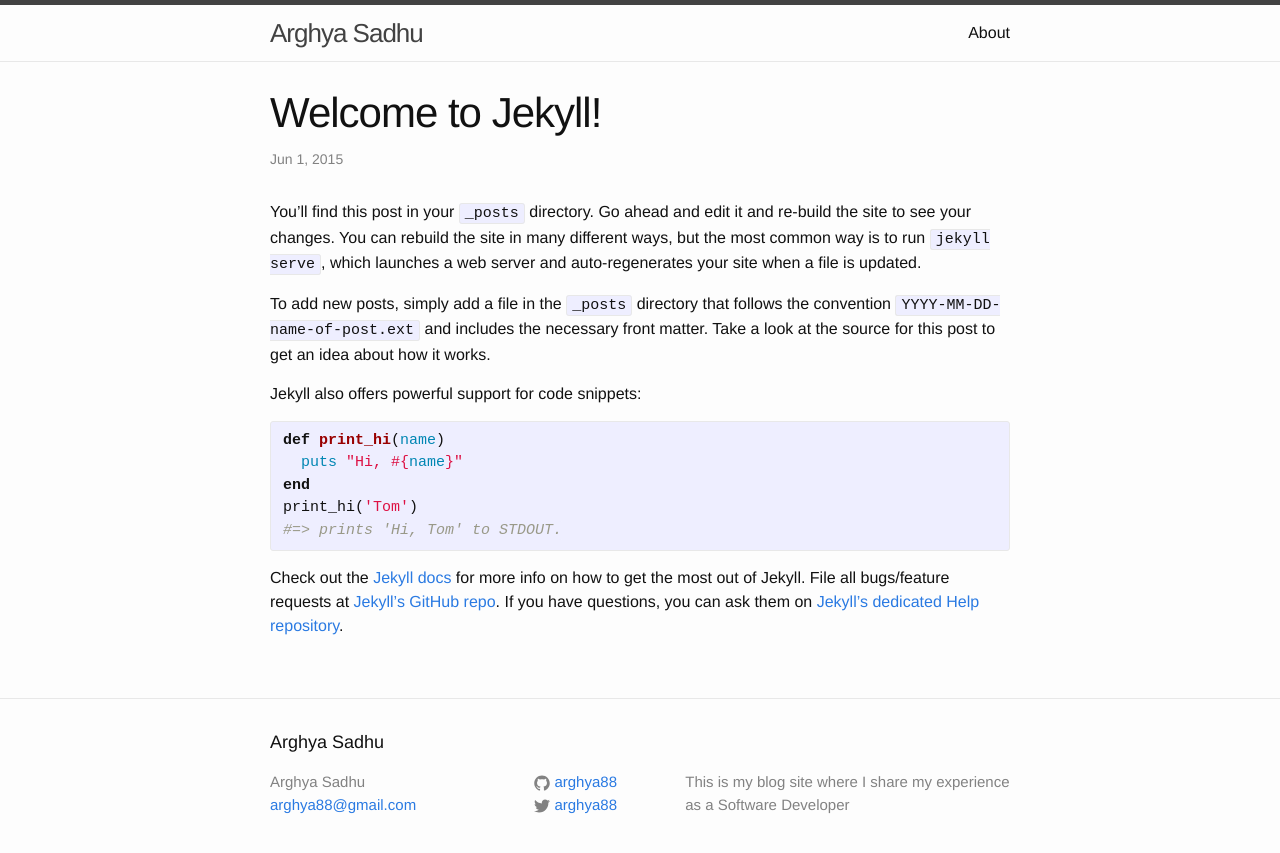
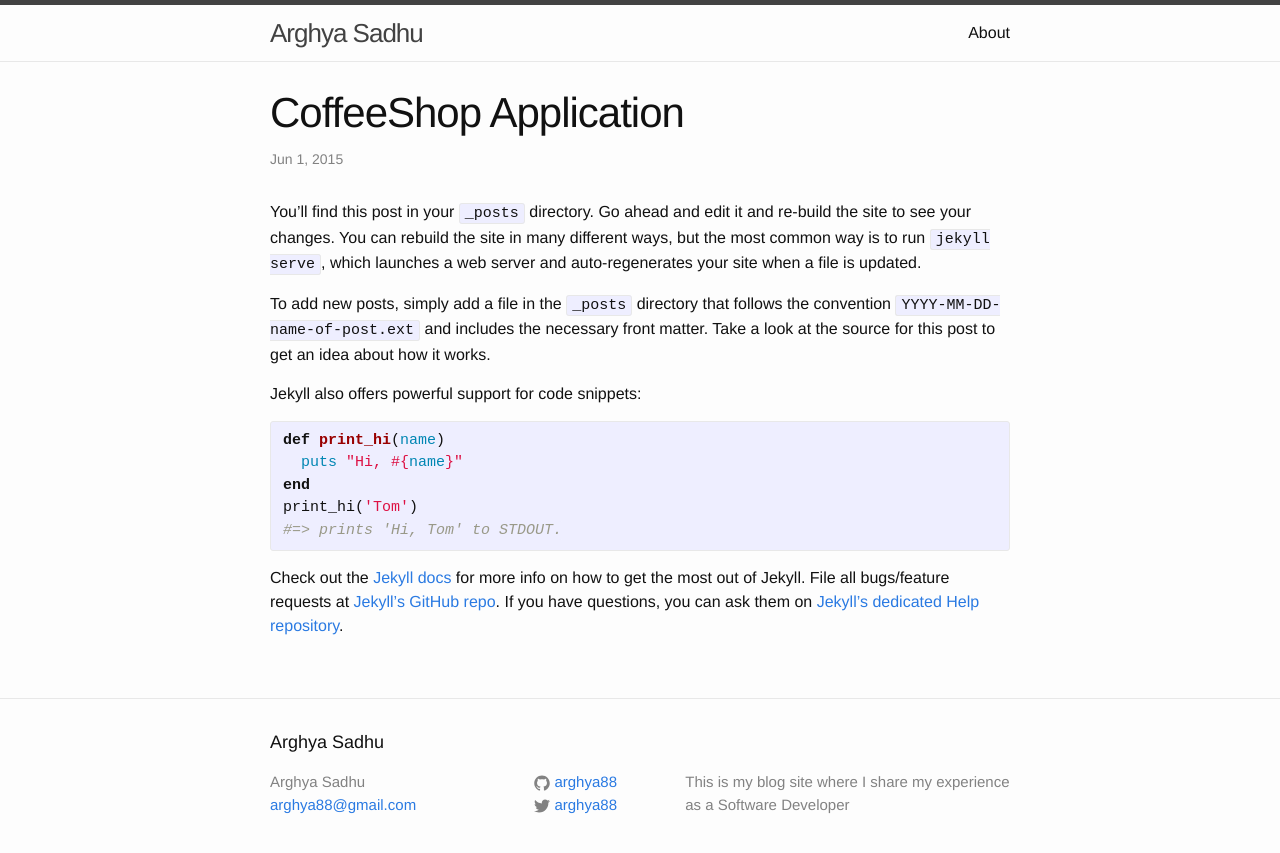
Before and after one commit to arghya88/arghya88.github.io, a Jekyll site: the page built from _posts/2015-06-01-CoffeeShop_Application.markdown, in a window 1280 px wide. Shown: the top 853 px of the page. Built offline with Jekyll 4.4.1, drawn with Linux system fonts in a browser that asks for light colours.

Commit message:
no message

```diff
--- a/_posts/2015-06-01-welcome-to-jekyll.markdown
+++ b/_posts/2015-06-01-CoffeeShop_Application.markdown
@@ -1,8 +1,8 @@
 ---
 layout: post
-title:  "Welcome to Jekyll!"
+title:  "CoffeeShop Application"
 date:   2015-06-01 20:27:14
-categories: jekyll update
+categories: Java
 ---
 You’ll find this post in your `_posts` directory. Go ahead and edit it and re-build the site to see your changes. You can rebuild the site in many different ways, but the most common way is to run `jekyll serve`, which launches a web server and auto-regenerates your site when a file is updated.
 
```
